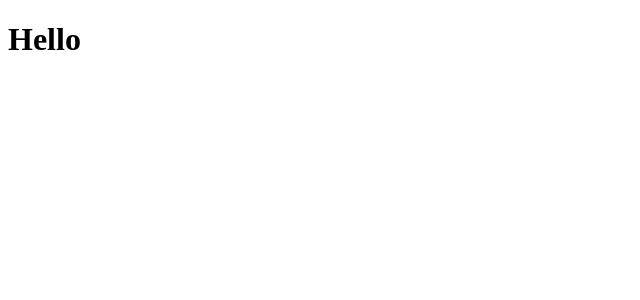
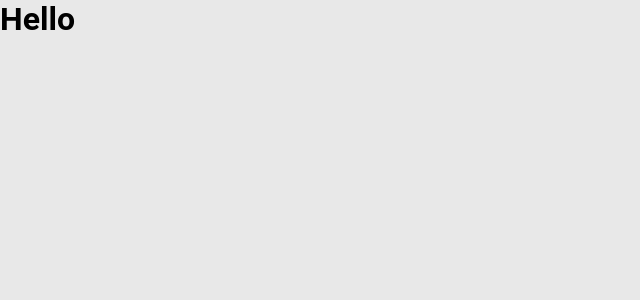
Before and after one commit to g4-lima/se-amp, a React (Create React App) app: page / in a window 1280 px wide. Shown: the top 300 px of the page, without its empty margins (0-640 px from the left). Built offline with nearby package versions, Linux system fonts and the light colour scheme.

Commit message:
global style

```diff
--- a/package.json
+++ b/package.json
@@ -13,6 +13,7 @@
     "react": "^17.0.2",
     "react-dom": "^17.0.2",
     "react-scripts": "4.0.3",
+    "styled-components": "^5.2.3",
     "typescript": "^4.2.4",
     "web-vitals": "^1.0.1"
   },
@@ -35,6 +36,7 @@
     ]
   },
   "devDependencies": {
+    "@types/styled-components": "^5.1.9",
     "@typescript-eslint/eslint-plugin": "^4.0.1",
     "@typescript-eslint/parser": "^4.0.1",
     "eslint": "6.8.0",
--- a/public/index.html
+++ b/public/index.html
@@ -6,7 +6,6 @@
     <title>SE-AMP</title>
   </head>
   <body>
-    <noscript>You need to enable JavaScript to run this app.</noscript>
     <div id="root"></div>
     </body>
 </html>
--- a/src/App.tsx
+++ b/src/App.tsx
@@ -1,7 +1,14 @@
 import React from 'react';
 
-function App() {
-    return <h1>Hello</h1>;
-}
+import GlobalStyle from './assets/styles/global';
+
+const App: React.FC = () => {
+    return (
+        <>
+            <h1>Hello</h1>
+            <GlobalStyle />
+        </>
+    );
+};
 
 export default App;
--- /dev/null
+++ b/src/assets/styles/global.ts
@@ -0,0 +1,20 @@
+import { createGlobalStyle } from 'styled-components';
+
+export default createGlobalStyle`
+    * {
+        margin: 0;
+        padding: 0;
+        border:0;
+        box-sizing: border-box;
+        outline: 0;
+    }
+
+    body {
+        background: #E8E8E8;
+        --webkit-font-smoothing: antialiased;
+    }
+
+    body, input, button {
+        font-family: 'Roboto', sans-serif;
+    }
+`;
```
Also changed, not shown: public/manifest.json (deleted), 1 other file (tests, documents, lock files or other folders).
